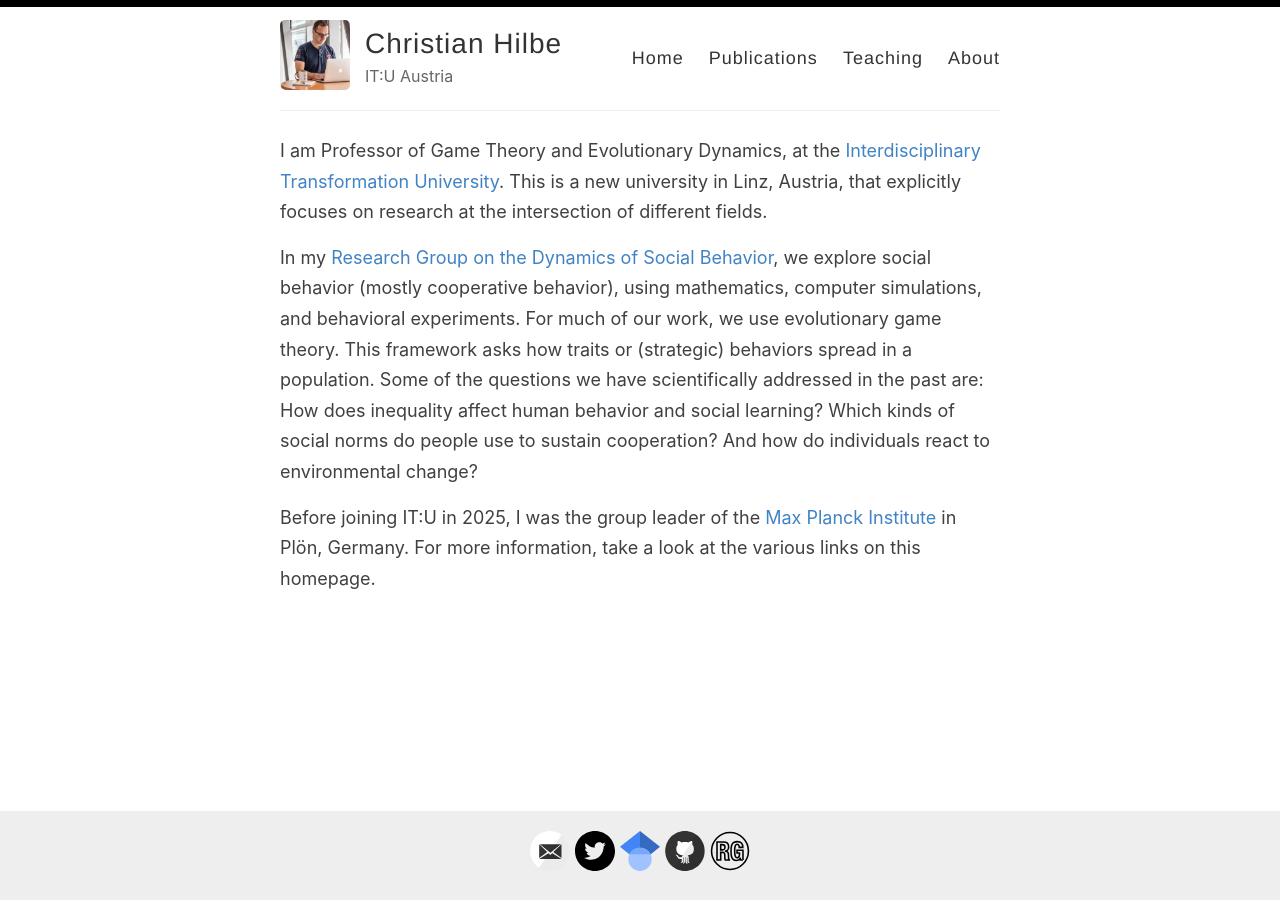
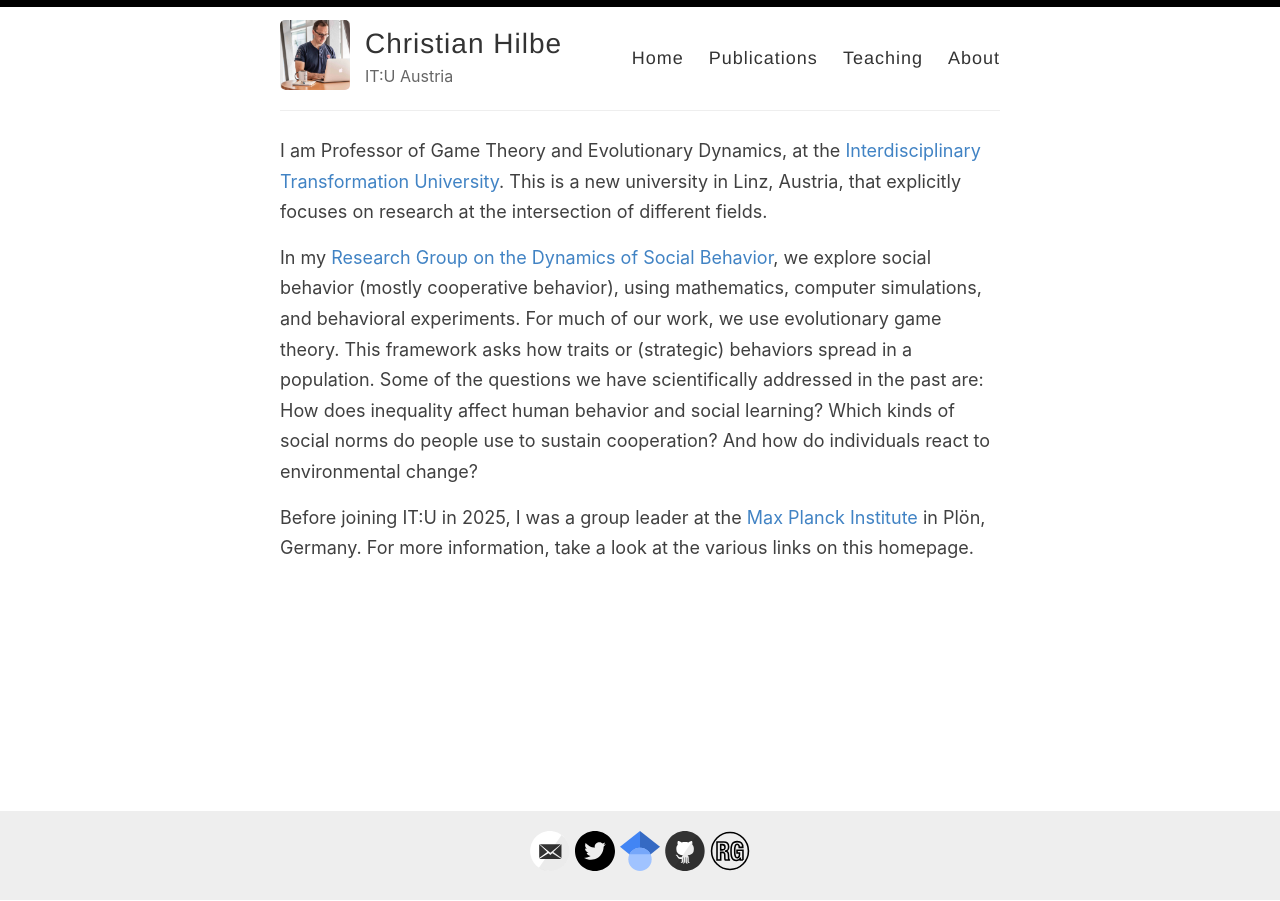
Before and after one commit to christian-hilbe/christian-hilbe.github.io, a Jekyll site: the page built from index.md, in a window 1280 px wide. Built offline with Jekyll 4.4.1, drawn with Linux system fonts in a browser that asks for light colours.

Commit message:
CH: Correcting a typo

```diff
--- a/index.md
+++ b/index.md
@@ -13,5 +13,5 @@ How does inequality affect human behavior and social learning?
 Which kinds of social norms do people use to sustain cooperation?
 And how do individuals react to environmental change?
 
-Before joining IT:U in 2025, I was the group leader of the [Max Planck Institute](https://www.evolbio.mpg.de/) in Plön, Germany.
+Before joining IT:U in 2025, I was a group leader at the [Max Planck Institute](https://www.evolbio.mpg.de/) in Plön, Germany.
 For more information, take a look at the various links on this homepage.
```
